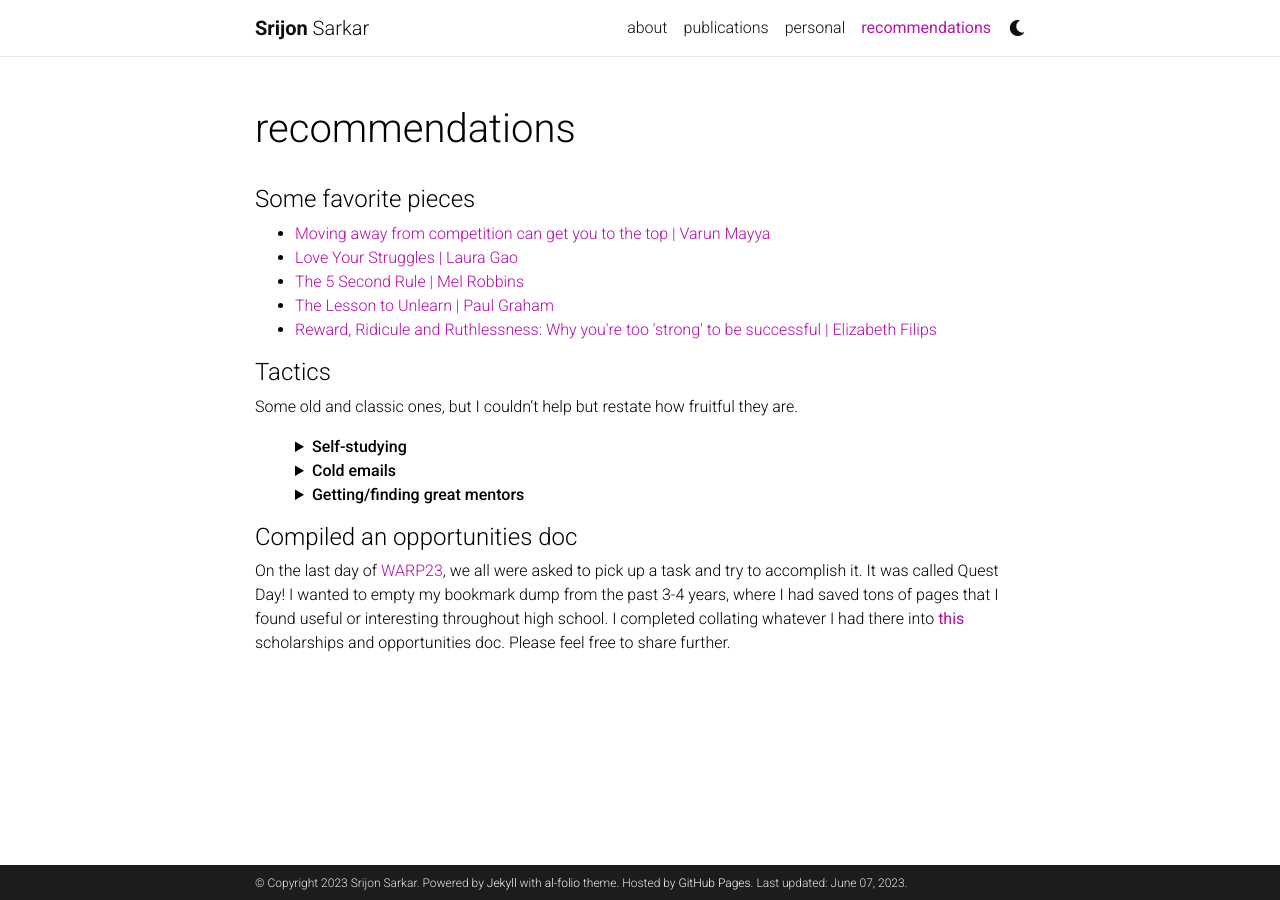
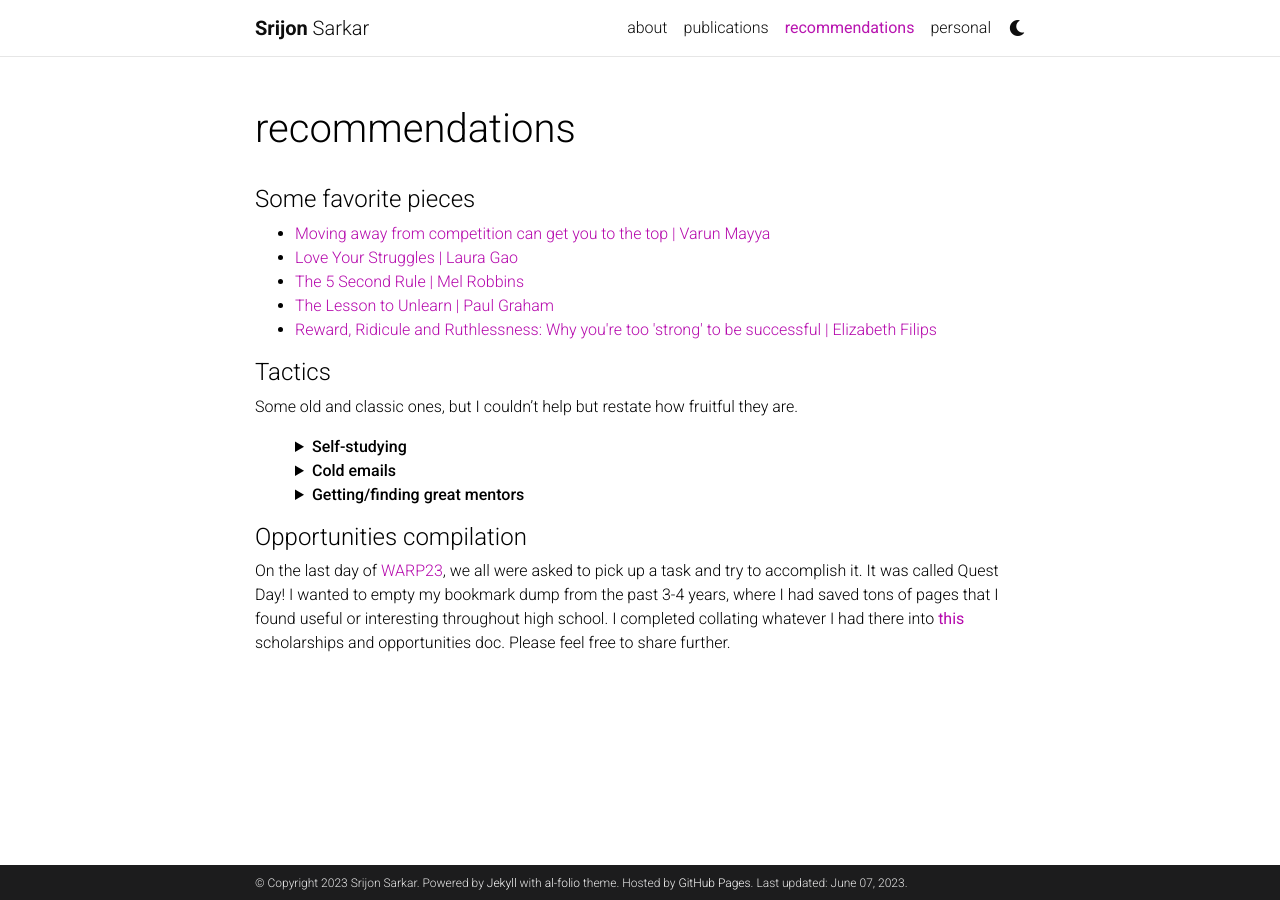
Before and after one commit to sarkarsrijon/sarkarsrijon.github.io, a Jekyll site: the page built from _pages/rec.md, in a window 1280 px wide. Built offline with Jekyll 4.4.1, drawn with Linux system fonts in a browser that asks for light colours; full-size pictures stand in for the smaller copies a plugin makes; comment, search, counter and statistics services are not loaded; a style sheet for code colours, icons or effects is not loaded.

Commit message:
Update rec.md

```diff
--- a/_pages/rec.md
+++ b/_pages/rec.md
@@ -38,6 +38,6 @@ Some old and classic ones, but I couldn't help but restate how fruitful they are
 </details>
 </ul>
 
-#### Compiled an opportunities doc
+#### Opportunities compilation
 
 On the last day of <a href='https://www.warp.camp/'>WARP23</a>, we all were asked to pick up a task and try to accomplish it. It was called Quest Day! I wanted to empty my bookmark dump from the past 3-4 years, where I had saved tons of pages that I found useful or interesting throughout high school. I completed collating whatever I had there into <b><a href="https://docs.google.com/document/d/16SJkXBbbpzvCPfM7jK_hHfcql9m3eTsmlibzCeNM6YQ/edit?usp=sharing">this</a></b> scholarships and opportunities doc. Please feel free to share further.
```
Also changed, not shown: other parts of _pages/rec.md (+1 -1 lines).
